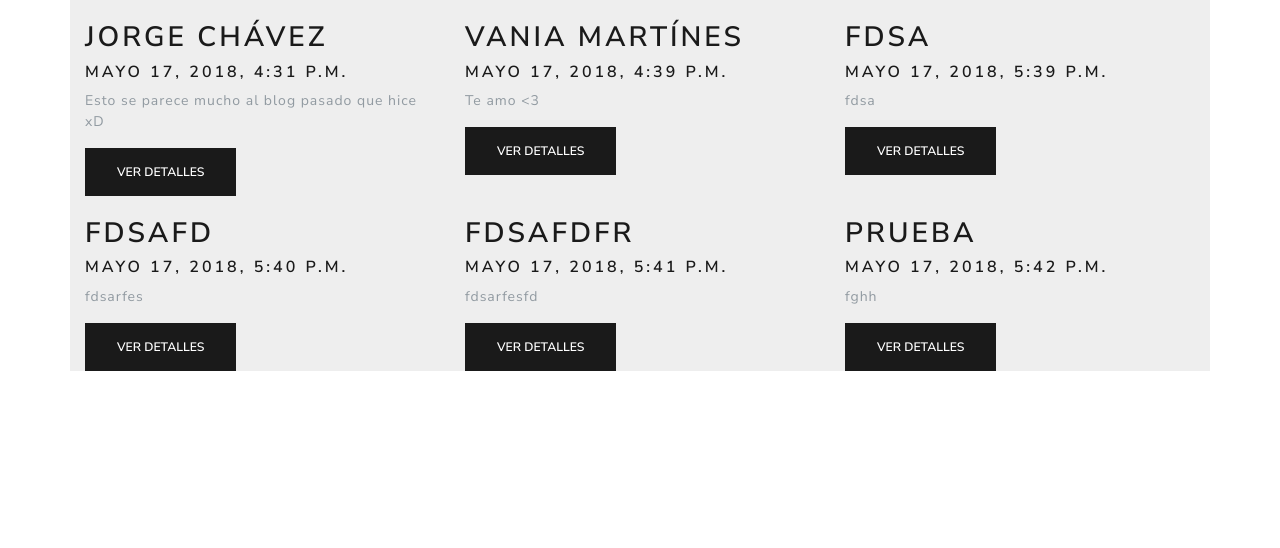
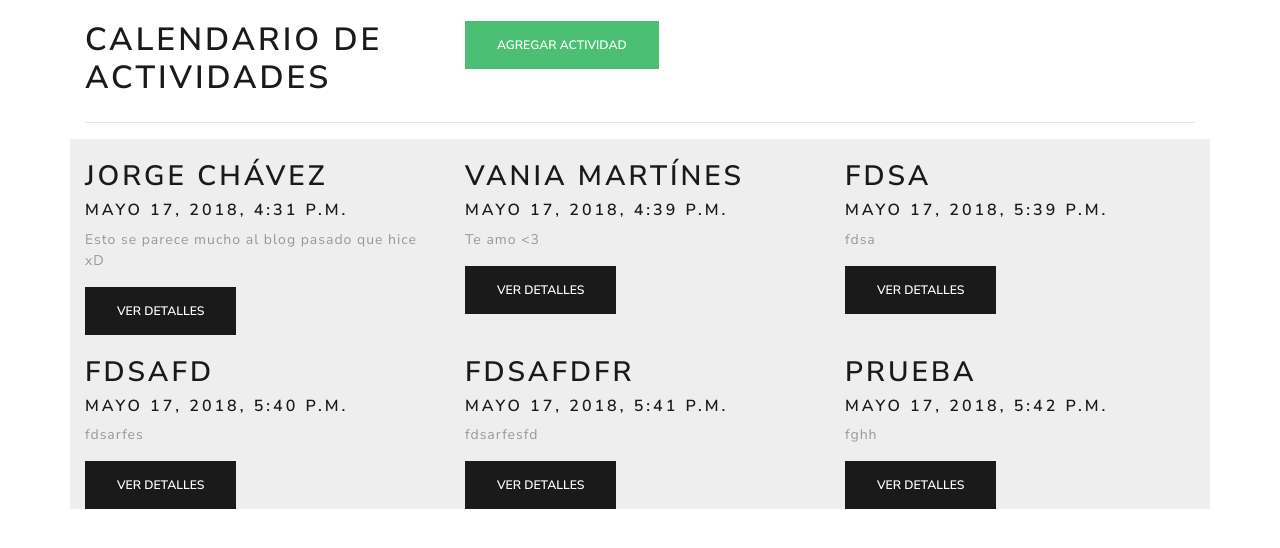
Before and after one commit to kubos777/Calendario, a Django app: page / in a window 1280 px wide. Shown: the top 548 px of the page. Run offline with Django 3.2, Linux system fonts and the light colour scheme; data comes from the database, SQL or seed files in the repository; both versions use the stored data as it was after the commit; some libraries are stand-ins or nearby versions.

Commit message:
Agregué vista para añadir actividades :bowtie:

```diff
--- /dev/null
+++ b/calenda/forms.py
@@ -0,0 +1,6 @@
+from django import forms
+
+class FormularioEntrada(forms.Form):
+    nombre = forms.CharField(max_length=100)
+    fecha = forms.DateTimeField()
+    descripcion = forms.CharField(widget=forms.Textarea)
--- a/calenda/views.py
+++ b/calenda/views.py
@@ -1,6 +1,7 @@
 from django.shortcuts import render,get_object_or_404
-from django.http import HttpResponse
+from django.http import HttpResponseRedirect
 from .models import Entrada
+from .forms import FormularioEntrada
 # Create your views here.
 #El render recibe el request, el template y el contexto
 def index(request):
@@ -10,3 +11,25 @@ def index(request):
 def detalles(request,pk):
     entrada = get_object_or_404(Entrada,pk = pk)
     return render(request,'calenda/detalles.html',{'entrada':entrada})
+
+def agregar(request):
+    if request.method == 'POST':
+        form = FormularioEntrada(request.POST)
+
+        if form.is_valid():
+            nombre = form.cleaned_data['nombre']
+            fecha = form.cleaned_data['fecha']
+            descripcion = form.cleaned_data['descripcion']
+
+            Entrada.objects.create(
+                nombre = nombre,
+                fecha = fecha,
+                descripcion = descripcion,
+            ).save()
+
+            return HttpResponseRedirect('/')
+
+    else:
+        form = FormularioEntrada()
+
+    return render(request,'calenda/agregar.html',{'form':form})
--- a/calendario/urls.py
+++ b/calendario/urls.py
@@ -5,5 +5,6 @@ from calenda import views
 urlpatterns = [
     path('',views.index,name='index'),
     path('entrada/<int:pk>',views.detalles,name='detalles'),
+    path('entrada/agregar',views.agregar,name='agregar'),
     path('admin/', admin.site.urls),
 ]
--- a/templates/calenda/index.html
+++ b/templates/calenda/index.html
@@ -2,7 +2,18 @@
 
 {% block content %}
 <div class="container">
+  <br>
+<div class="row">
 
+  <div class="col-lg-4">
+    <h1>Calendario de actividades</h1>
+  </div>
+  <div class="col-lg-8">
+    <button type="button" onclick="window.location= '{% url 'agregar' %}'" class="btn btn-success" >Agregar actividad</button>
+  </div>
+
+</div>
+<hr>
   <div class="row">
     {% for entrada in entradas %}
 
```
Also changed, not shown: templates/calenda/agregar.html (added, +11 -0 lines), db.sqlite3.
